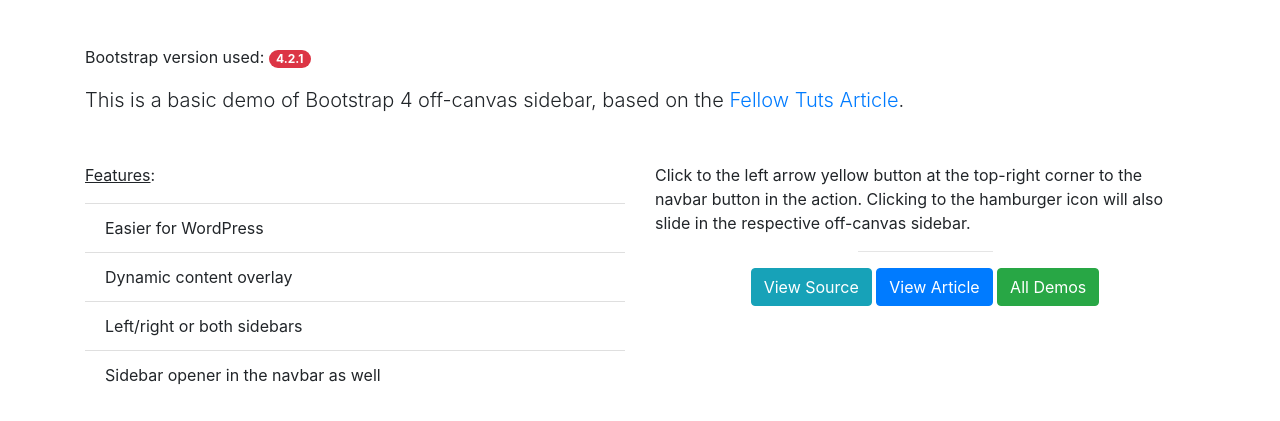
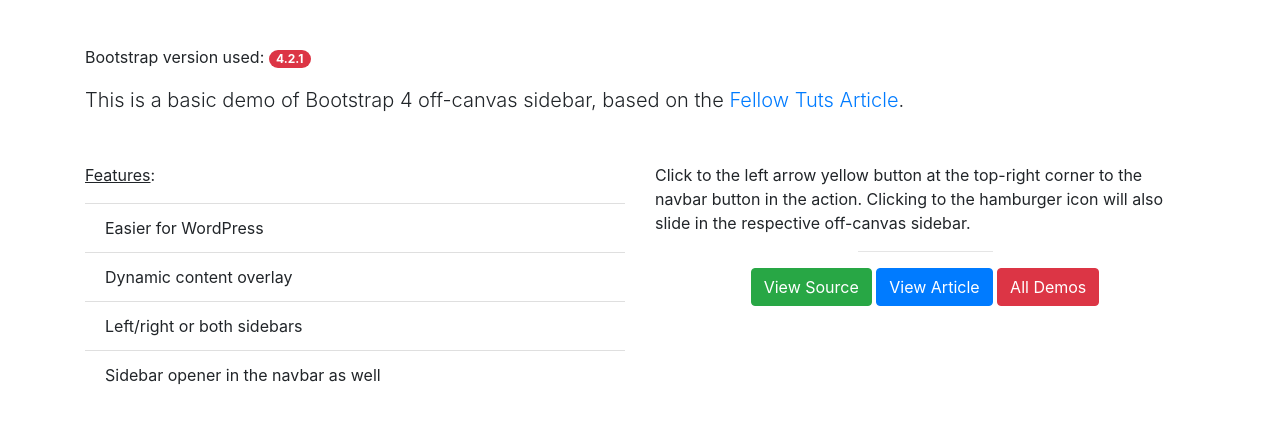
Before and after one commit to as-tx/bootstrap-off-canvas-sidebar, a plain HTML site: page basic-demo.html in a window 1280 px wide. Shown: the part 239-660 px from the top of the page. Drawn offline with nearby package versions, Linux system fonts and the light colour scheme.

Commit message:
Update basic-demo.html

```diff
--- a/basic-demo.html
+++ b/basic-demo.html
@@ -107,9 +107,9 @@
         	<p>Click to the left arrow yellow button at the top-right corner to the navbar button in the action. Clicking to the hamburger icon will also slide in the respective off-canvas sidebar.</p>
             <hr class="w-25">
             <p class="text-center">
-            	<a href="https://github.com/as-tx/bootstrap-off-canvas-sidebar/blob/master/basic-demo.html" class="btn btn-info" rel="nofollow">View Source</a>
+            	<a href="https://github.com/as-tx/bootstrap-off-canvas-sidebar/blob/master/basic-demo.html" class="btn btn-success" rel="nofollow">View Source</a>
                 <a href="https://fellowtuts.com/bootstrap/off-canvas-sidebar-menu-wordpress/" class="btn btn-primary">View Article</a>
-                <a href="https://as-tx.github.io/bootstrap-off-canvas-sidebar" class="btn btn-success">All Demos</a>
+                <a href="https://as-tx.github.io/bootstrap-off-canvas-sidebar" class="btn btn-danger">All Demos</a>
             </p>
         </div>
     </div>
```
